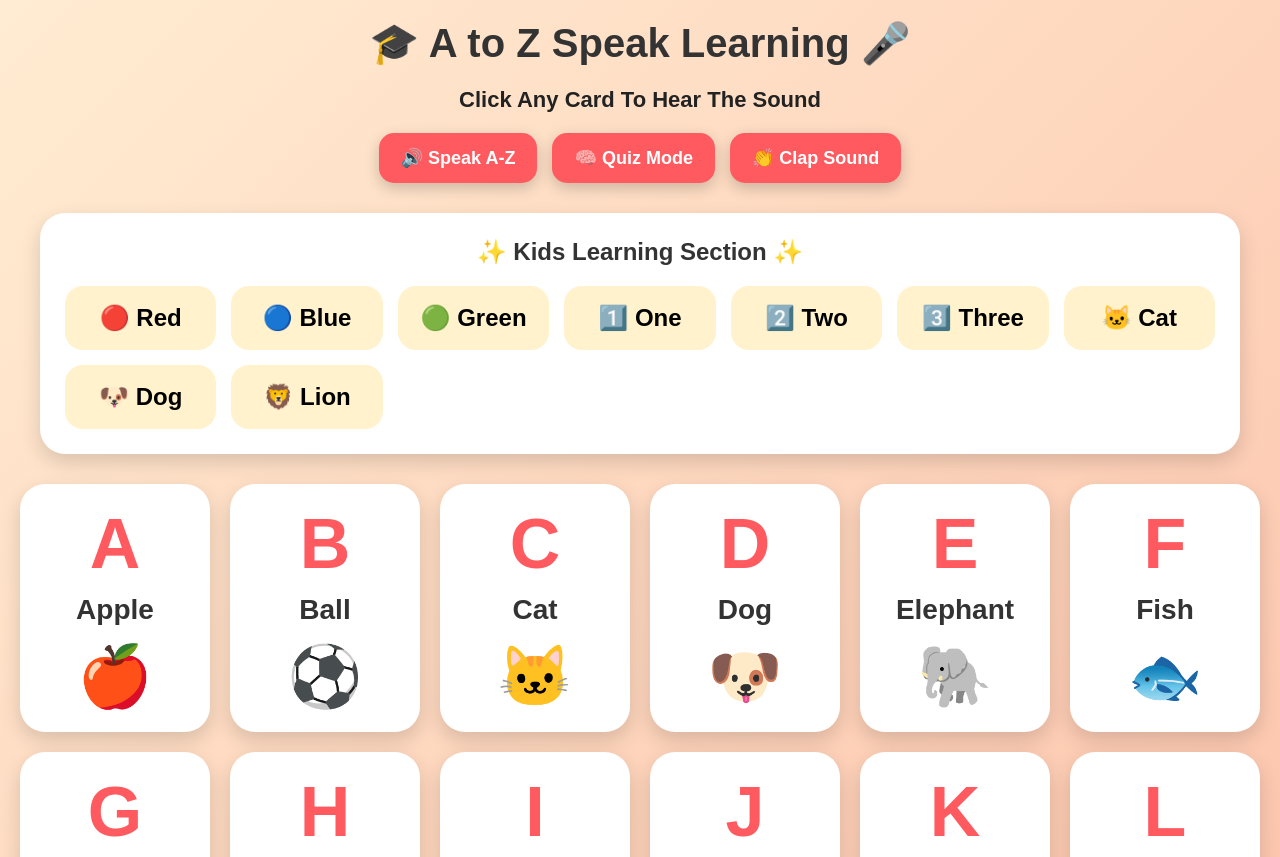
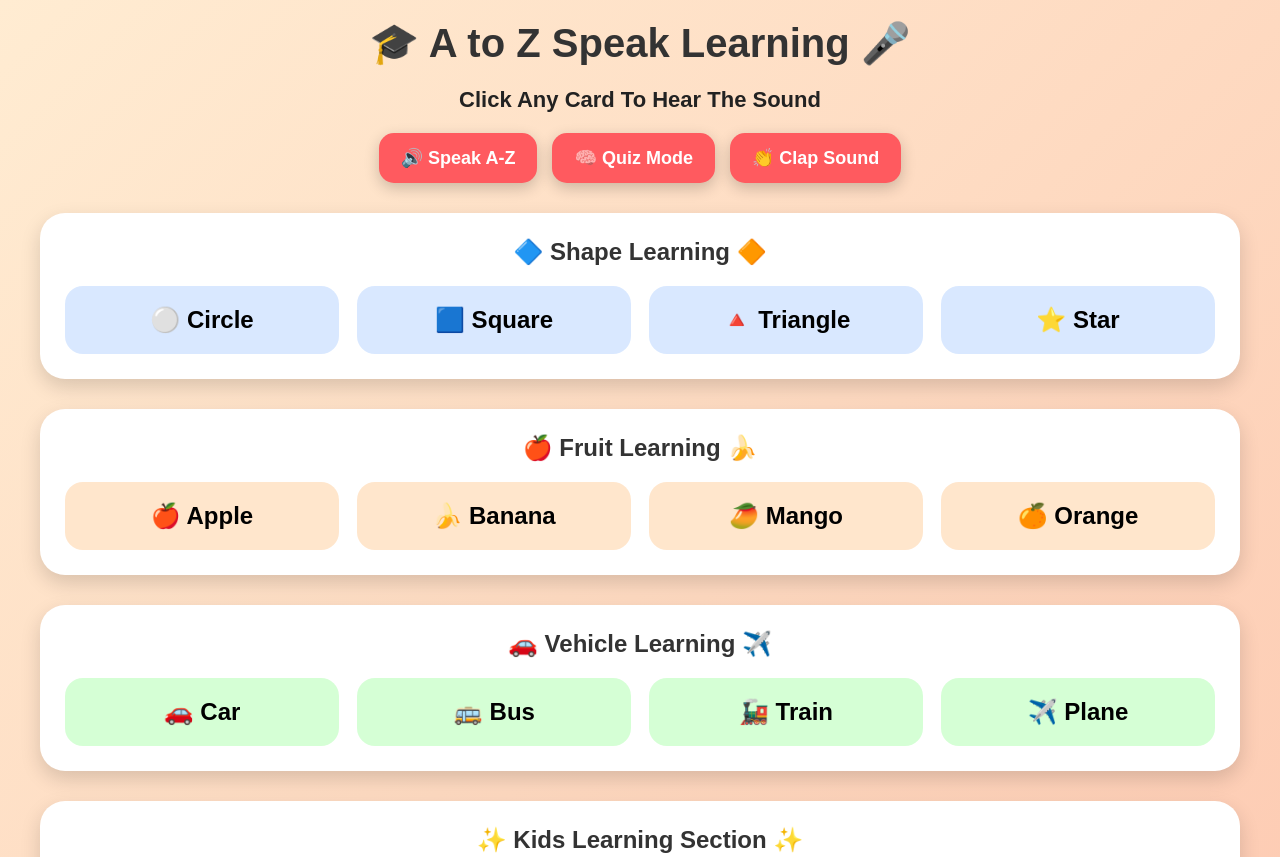
Before and after one commit to smartdealsindia/Kidedu, a plain HTML site: page index.html in a window 1280 px wide. Shown: the top 857 px of the page. Drawn offline with Linux system fonts and the light colour scheme.

Commit message:
Update index.html

```diff
--- a/index.html
+++ b/index.html
@@ -91,6 +91,65 @@ h1{
   box-shadow:0 5px 15px rgba(0,0,0,0.2);
 }
 
+.shape-section,
+.fruit-section,
+.vehicle-section,
+.learning-box{
+  background:white;
+  padding:25px;
+  border-radius:25px;
+  margin:30px auto;
+  max-width:1200px;
+  box-shadow:0 8px 20px rgba(0,0,0,0.15);
+}
+
+.shape-section h2,
+.fruit-section h2,
+.vehicle-section h2,
+.learning-box h2{
+  text-align:center;
+  margin-bottom:20px;
+  color:#333;
+}
+
+.shape-grid,
+.fruit-grid,
+.vehicle-grid{
+  display:grid;
+  grid-template-columns:repeat(auto-fit,minmax(160px,1fr));
+  gap:18px;
+}
+
+.shape-item,
+.fruit-item,
+.vehicle-item{
+  padding:20px;
+  border-radius:18px;
+  text-align:center;
+  font-size:24px;
+  font-weight:bold;
+  cursor:pointer;
+  transition:0.3s;
+}
+
+.shape-item{
+  background:#d9e8ff;
+}
+
+.fruit-item{
+  background:#ffe6cc;
+}
+
+.vehicle-item{
+  background:#d5ffd5;
+}
+
+.shape-item:hover,
+.fruit-item:hover,
+.vehicle-item:hover{
+  transform:scale(1.08);
+}
+
 .learning-box{
   background:white;
   padding:25px;
@@ -142,6 +201,30 @@ h1{
 <button onclick="speakAllAlphabets()">🔊 Speak A-Z</button>
 <button onclick="playQuiz()">🧠 Quiz Mode</button>
 <button onclick="playClap()">👏 Clap Sound</button>
+</div><div class="shape-section">
+<h2>🔷 Shape Learning 🔶</h2>
+<div class="shape-grid">
+<div class="shape-item" onclick="speakText('Circle Shape')">⚪ Circle</div>
+<div class="shape-item" onclick="speakText('Square Shape')">🟦 Square</div>
+<div class="shape-item" onclick="speakText('Triangle Shape')">🔺 Triangle</div>
+<div class="shape-item" onclick="speakText('Star Shape')">⭐ Star</div>
+</div>
+</div><div class="fruit-section">
+<h2>🍎 Fruit Learning 🍌</h2>
+<div class="fruit-grid">
+<div class="fruit-item" onclick="speakText('Apple')">🍎 Apple</div>
+<div class="fruit-item" onclick="speakText('Banana')">🍌 Banana</div>
+<div class="fruit-item" onclick="speakText('Mango')">🥭 Mango</div>
+<div class="fruit-item" onclick="speakText('Orange')">🍊 Orange</div>
+</div>
+</div><div class="vehicle-section">
+<h2>🚗 Vehicle Learning ✈️</h2>
+<div class="vehicle-grid">
+<div class="vehicle-item" onclick="speakText('Car')">🚗 Car</div>
+<div class="vehicle-item" onclick="speakText('Bus')">🚌 Bus</div>
+<div class="vehicle-item" onclick="speakText('Train')">🚂 Train</div>
+<div class="vehicle-item" onclick="speakText('Aeroplane')">✈️ Plane</div>
+</div>
 </div><div class="learning-box">
 <h2>✨ Kids Learning Section ✨</h2>
 <div class="learning-grid">
@@ -246,5 +329,11 @@ function speakText(text){
 
   speechSynthesis.speak(speech);
 }
+
+
+setInterval(()=>{
+  document.title = '🎓 Kids Learning Fun Website';
+},1000);
+
 </script></body>
 </html>
```
